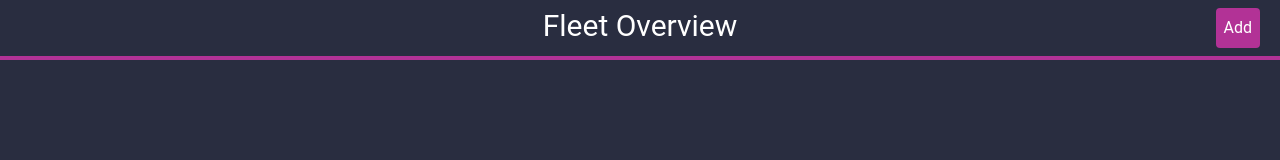
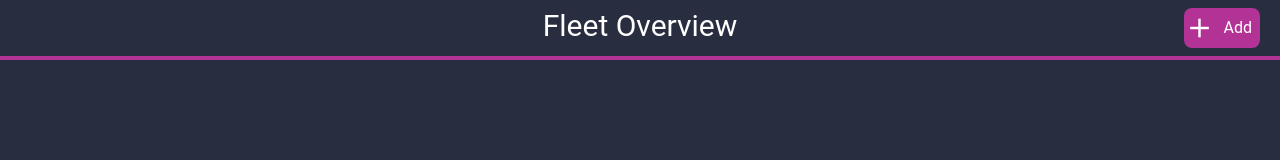
Before and after one commit to ccsapp/CCSAppWeb, an Angular app: page / in a window 1280 px wide. Shown: the top 160 px of the page. Built offline with nearby package versions, Linux system fonts and the light colour scheme.

Commit message:
top bar done

```diff
--- a/src/app/dashboard/components/fleet-overview/fleet-overview.component.html
+++ b/src/app/dashboard/components/fleet-overview/fleet-overview.component.html
@@ -1,6 +1,14 @@
 <div class="grid grid-cols-3 justify-items-center">
   <p class="text-3xl p-2 text-white col-start-2">Fleet Overview</p>
-  <button class="bg-primary rounded justify-self-end m-2 mr-5">
+  <button
+    class="bg-primary rounded-lg justify-self-end m-2 mr-5 flex items-center"
+  >
+    <span
+      class="material-symbols-outlined"
+      style="color: white; font-size: 2rem; vertical-align: middle"
+    >
+      add
+    </span>
     <p class="text-white p-2">Add</p>
   </button>
 </div>
--- a/src/index.html
+++ b/src/index.html
@@ -6,6 +6,10 @@
     <base href="/" />
     <meta name="viewport" content="width=device-width, initial-scale=1" />
     <link rel="icon" type="image/x-icon" href="favicon.ico" />
+    <link
+      href="https://fonts.googleapis.com/css2?family=Material+Symbols+Outlined"
+      rel="stylesheet"
+    />
   </head>
   <body class="bg-background">
     <app-root></app-root>
```
